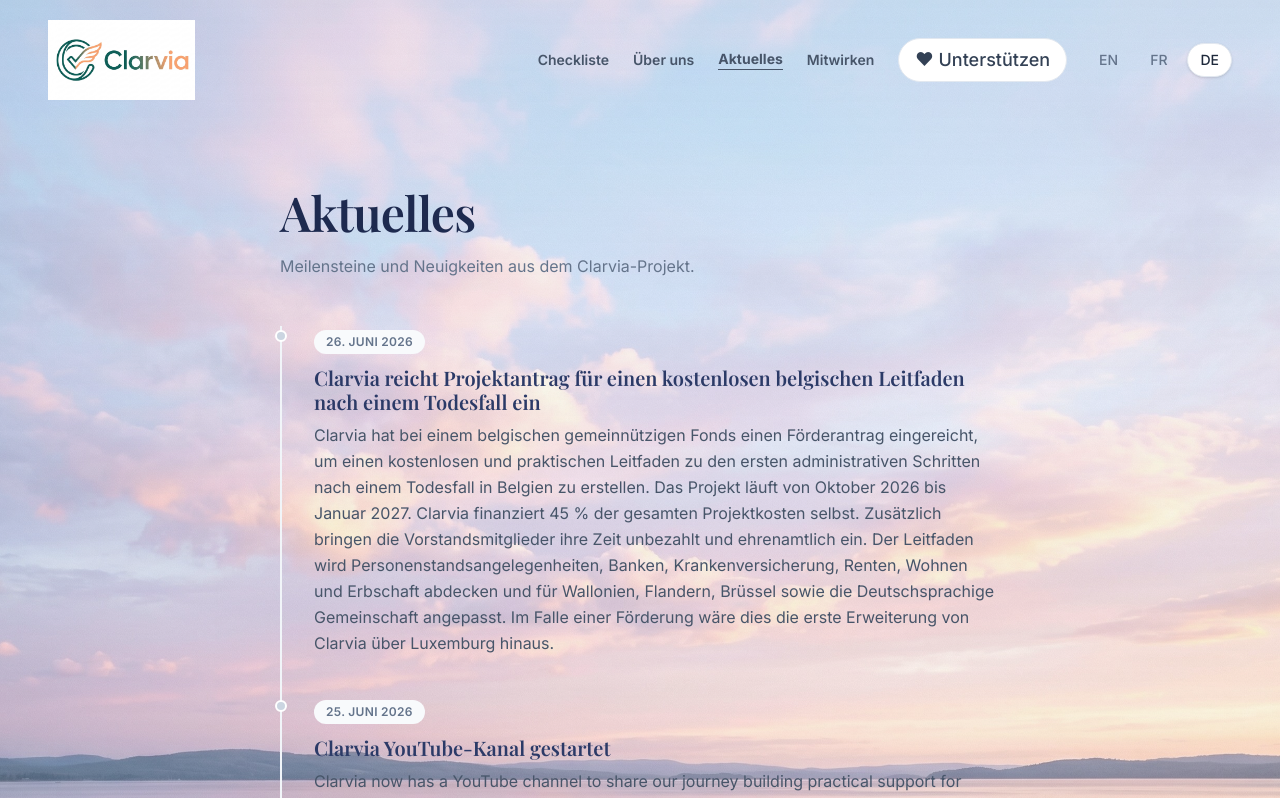
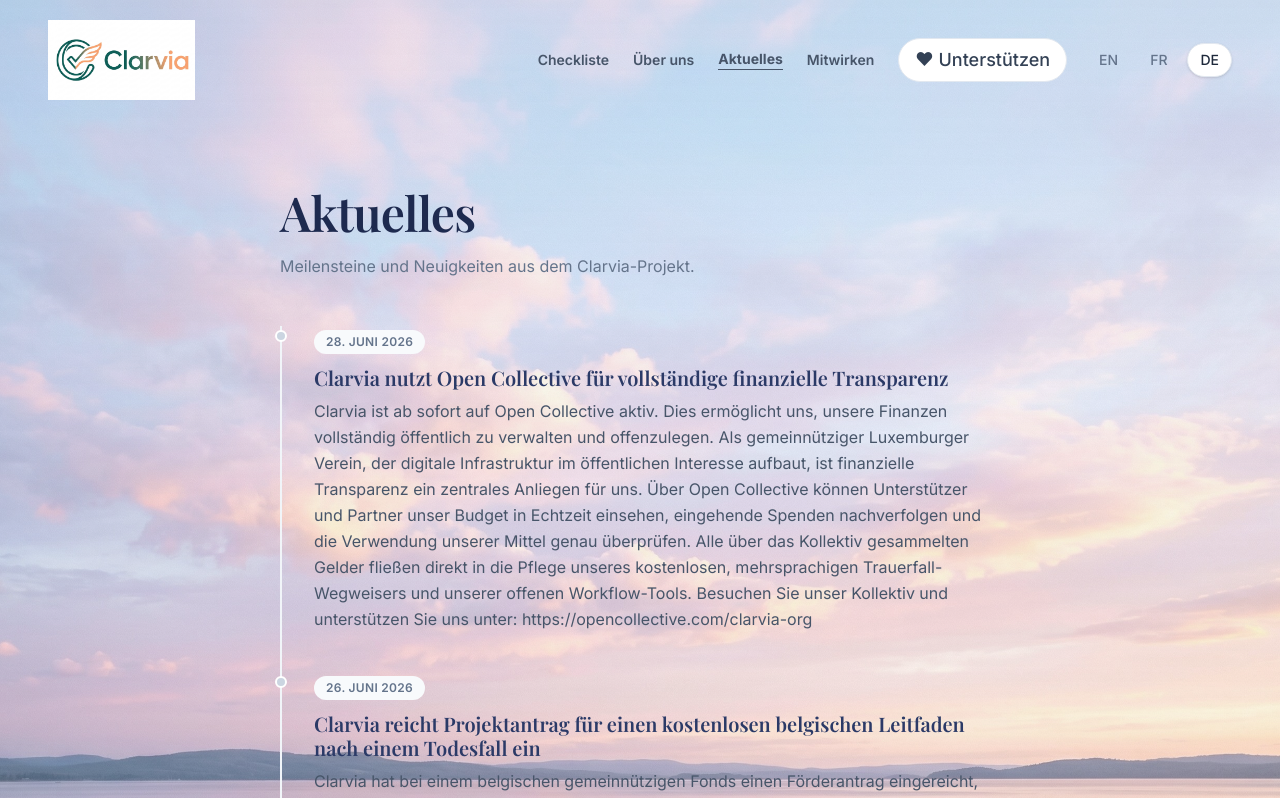
Before and after one commit to clarvia-org/clarvia-graph, a Next.js app: page /de/updates in a window 1280 px wide. Shown: the top 798 px of the page. Built offline with nearby package versions, Linux system fonts and the light colour scheme; a web font is replaced by a local one.

Commit message:
Add news post: Clarvia joins Open Collective (#126)
Trilingual news post about Clarvia joining Open Collective for full
financial transparency.

```diff
--- a/src/app/[lang]/updates/updates-data.ts
+++ b/src/app/[lang]/updates/updates-data.ts
@@ -9,6 +9,19 @@ export type Update = {
 
 /* Newest first */
 export const UPDATES: Update[] = [
+  {
+    date: "2026-06-28",
+    headline: {
+      en: "Clarvia joins Open Collective for full financial transparency",
+      fr: "Clarvia rejoint Open Collective pour une transparence financière totale",
+      de: "Clarvia nutzt Open Collective für vollständige finanzielle Transparenz",
+    },
+    body: {
+      en: "Clarvia is now active on Open Collective, allowing us to manage and share our finances in public. As a Luxembourg non-profit building public-interest infrastructure, financial transparency is central to our mission. Through Open Collective, supporters can view our real-time budget, track incoming donations, and see exactly how expenses are allocated. All funds raised through the collective directly support our work on free, multilingual bereavement guidance and open workflow tools. View our collective and support us at: https://opencollective.com/clarvia-org",
+      fr: "Clarvia est désormais active sur Open Collective, ce qui nous permet de gérer et de publier nos finances en toute transparence. En tant qu'association sans but lucratif luxembourgeoise engagée dans le développement d'infrastructures d'intérêt public, la transparence financière est essentielle pour nous. Grâce à Open Collective, nos donateurs et partenaires peuvent consulter notre budget en temps réel, suivre les dons reçus et voir précisément comment nos ressources sont allouées. Tous les fonds collectés par ce biais servent directement à financer le développement de notre guide de deuil gratuit et multilingue ainsi que nos outils de workflow ouverts. Découvrez notre collectif et soutenez-nous sur : https://opencollective.com/clarvia-org",
+      de: "Clarvia ist ab sofort auf Open Collective aktiv. Dies ermöglicht uns, unsere Finanzen vollständig öffentlich zu verwalten und offenzulegen. Als gemeinnütziger Luxemburger Verein, der digitale Infrastruktur im öffentlichen Interesse aufbaut, ist finanzielle Transparenz ein zentrales Anliegen für uns. Über Open Collective können Unterstützer und Partner unser Budget in Echtzeit einsehen, eingehende Spenden nachverfolgen und die Verwendung unserer Mittel genau überprüfen. Alle über das Kollektiv gesammelten Gelder fließen direkt in die Pflege unseres kostenlosen, mehrsprachigen Trauerfall-Wegweisers und unserer offenen Workflow-Tools. Besuchen Sie unser Kollektiv und unterstützen Sie uns unter: https://opencollective.com/clarvia-org",
+    },
+  },
   {
     date: "2026-06-26",
     headline: {
```
